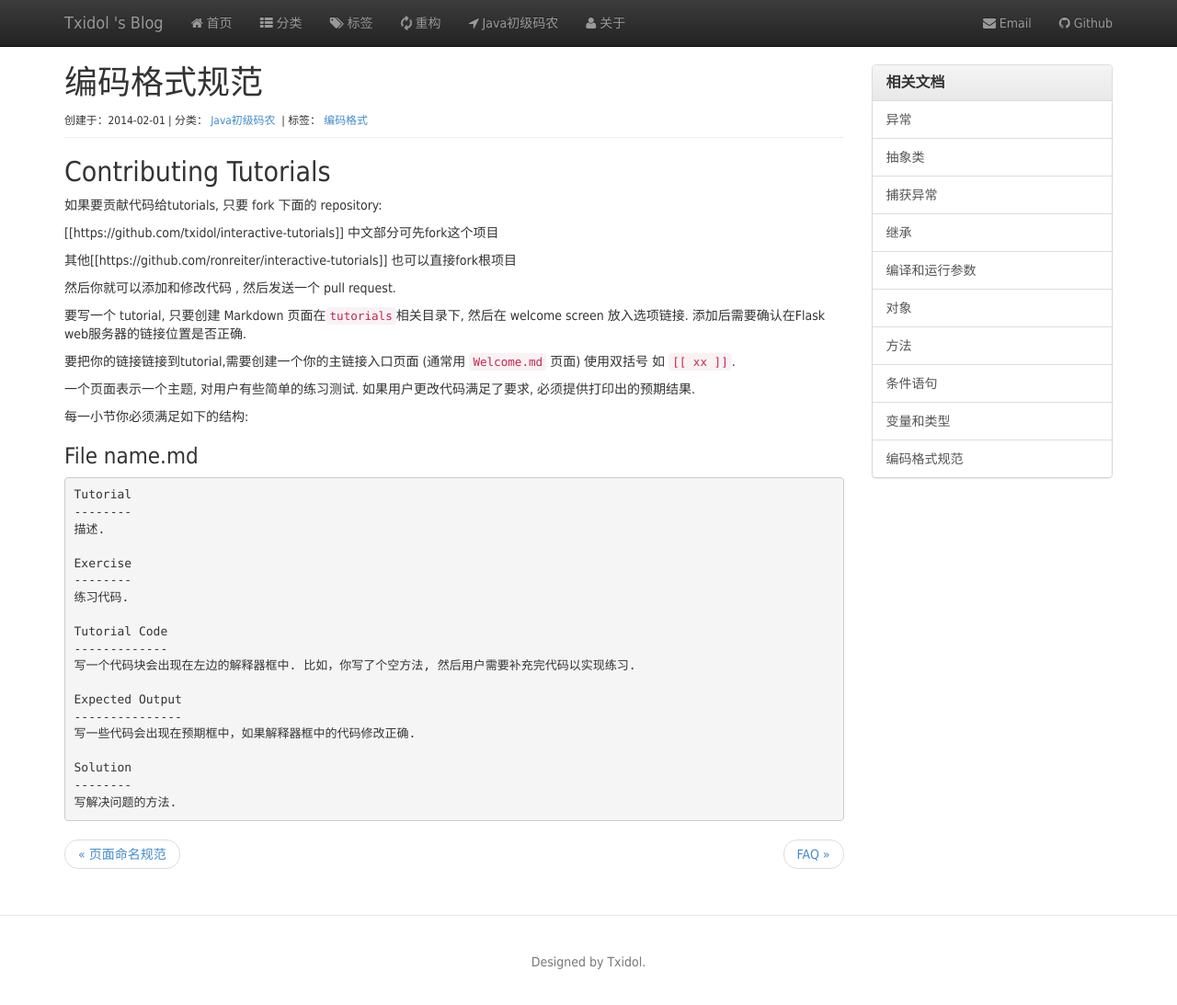
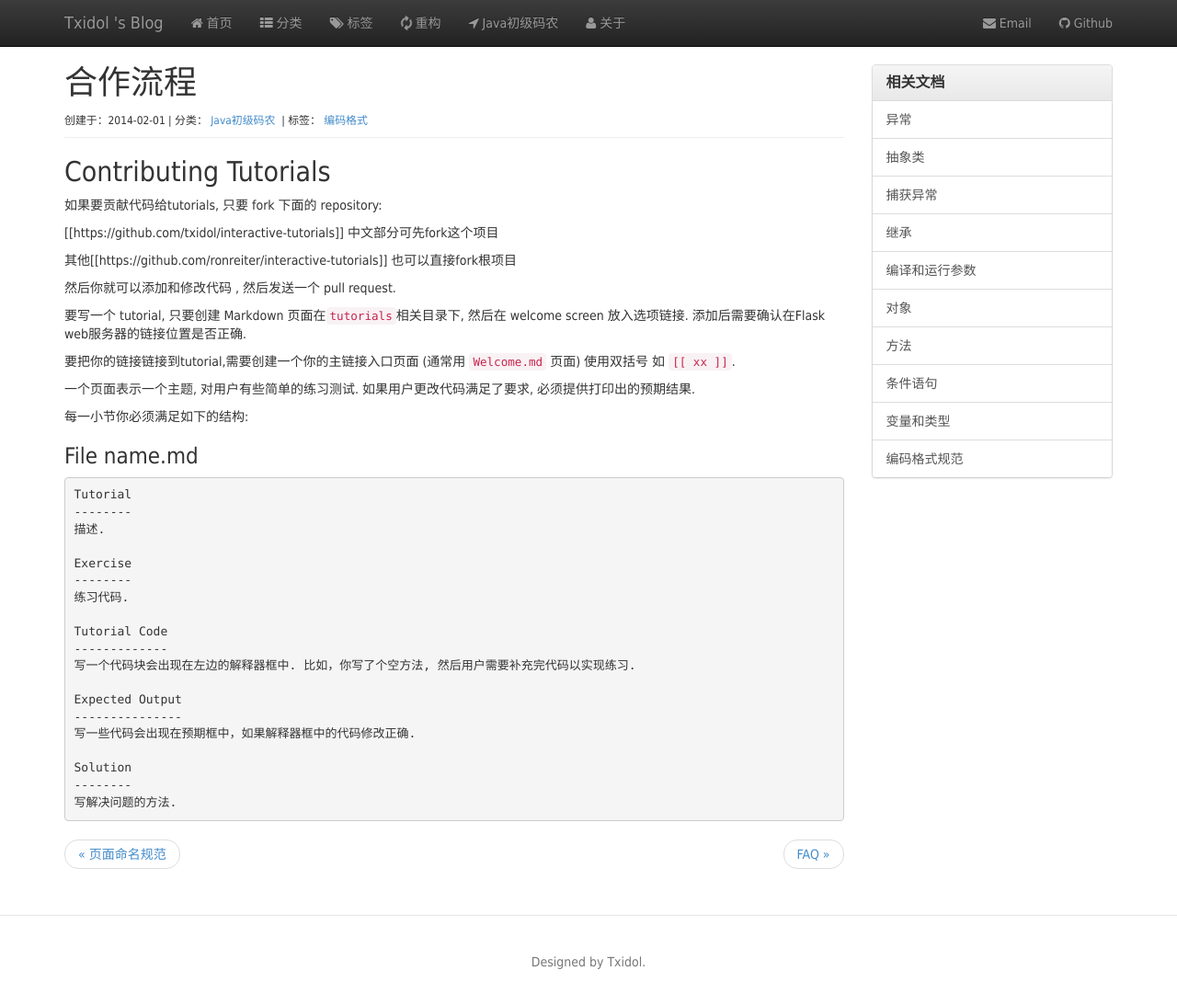
Before and after one commit to txidol/txidol.github.io, a Jekyll site: the page built from Java初级码农/_posts/2014-2-1-合作流程.md, in a window 1280 px wide and 1096 px high. Shown: the top 1093 px of the window at 92% size. Built offline with Jekyll 4.4.1, drawn with Linux system fonts in a browser that asks for light colours; nearby versions of some CDN libraries; Markdown is read by kramdown in place of the engine named in the settings.

Commit message:
Update 2014-2-1-合作流程.md

```diff
--- a/Java初级码农/_posts/2014-2-1-合作流程.md
+++ b/Java初级码农/_posts/2014-2-1-合作流程.md
@@ -1,6 +1,6 @@
 ---
 layout: post
-title: 编码格式规范
+title: 合作流程
 keywords: 编码格式, 开发规范, 命名规范
 categories: [Java初级码农]
 tags: [编码格式]
```
